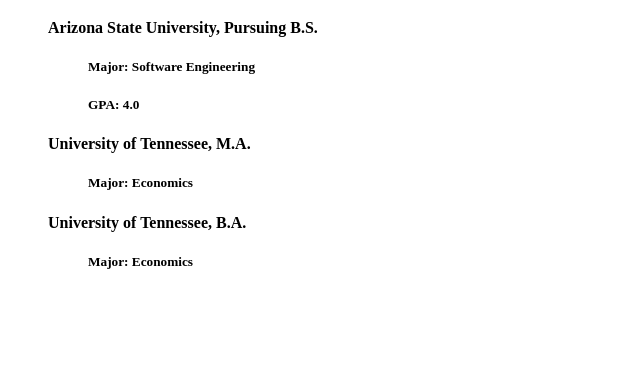
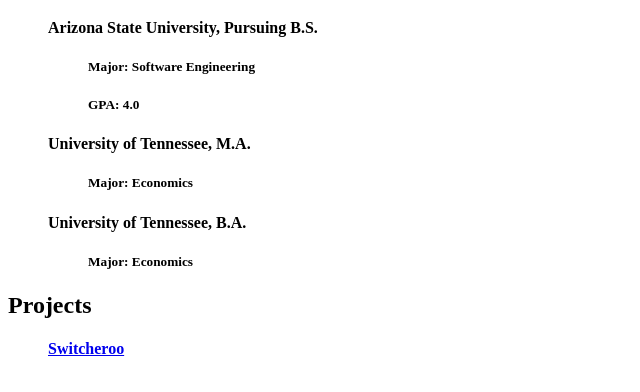
Before and after one commit to collar50/collar50.github.io, a plain HTML site: page index.html in a window 1280 px wide. Shown: the part 96-488 px from the top of the page, without its empty margins (0-640 px from the left). Drawn offline with Linux system fonts and the light colour scheme.

Commit message:
Testing a second web page

```diff
--- a/index.html
+++ b/index.html
@@ -17,5 +17,8 @@
         <h5>Major: Economics</h5>
       </ul>
     </ul>
+    <h2>Projects</h2>
+    <ul>
+      <h4><a href=switcheroo.html>Switcheroo</a></h4>
   </body>
 </html>
```
Also changed, not shown: switcheroo.html (added, +5 -0 lines).
